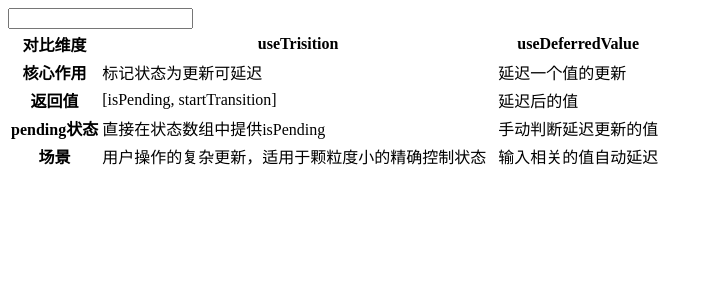
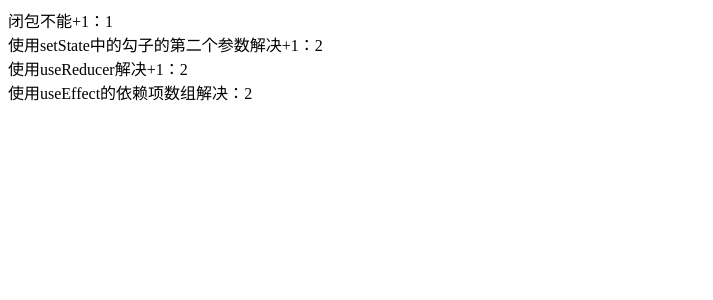
Before and after one commit to everywangBUG/interview, a React (Vite) app in the folder react/: page / in a window 1280 px wide. Shown: the top 300 px of the page, without its empty margins (0-713 px from the left). Built offline with nearby package versions, Linux system fonts and the light colour scheme.

Commit message:
react解决closure的两种方法

```diff
--- a/react/src/App.jsx
+++ b/react/src/App.jsx
@@ -10,7 +10,8 @@
 // import UseCallback from "./hook/UseCallback";
 // import UseMemo from "./hook/UseMemo";
 // import UseDeferredValue from "./hook/UseDeferredValue";
-import UseTransition from "./hook/UseTransition";
+// import UseTransition from "./hook/UseTransition";
+import Closure from "./feature/Closure";
 
 const App = () => {
   return (
@@ -26,7 +27,8 @@
       {/* <UseCallback /> */}
       {/* <UseMemo /> */}
       {/* <UseDeferredValue /> */}
-      <UseTransition />
+      {/* <UseTransition /> */}
+      <Closure />
     </div>
   );
 };
--- /dev/null
+++ b/react/src/feature/Closure.jsx
@@ -0,0 +1,55 @@
+import React, { useEffect, useReducer, useState } from 'react';
+
+const reducer = (state, action) => {
+    switch(action.type) {
+        case 'add':
+            state += action.num
+    }
+
+    return state;
+}
+
+const Closure = () => {
+    const [count, setCount] = useState(0);
+    const [count1, setCount1] = useState(0);
+    const [count2, dispatch] = useReducer(reducer, 0);
+    const [count3, setCount3] = useState(0);
+
+    useEffect(() => {
+        const timer = setInterval(() => {
+            // 闭包导致每次都是在count为0的基础上+1
+            setCount(count + 1);
+            // 第一种方式使用setState的勾子的第二个参数
+            setCount1(preCount => preCount += 1);
+            // 使用useReducer解决
+            dispatch({ type: 'add', num: 1 });
+        }, 2000);
+
+        return () => {
+            clearInterval(timer);
+        }
+    }, [])
+
+    // 使用useEffect的依赖项数组解决
+    useEffect(() => {
+        // 适用于在外边要使用count3的的情况
+        console.log(count3);
+        // 每次都要跑定时器，在这里不适用
+        const timer1 = setInterval(() => {
+            setCount3(count3 + 1)
+        }, 2000);
+
+        return () => {
+            clearInterval(timer1);
+        }
+    }, [count3])
+
+    return <div>
+            <div>闭包不能+1：{count}</div>
+            <div>使用setState中的勾子的第二个参数解决+1：{count1}</div>
+            <div>使用useReducer解决+1：{count2}</div>
+            <div>使用useEffect的依赖项数组解决：{count3}</div>
+        </div>
+}
+
+export default Closure;
```
